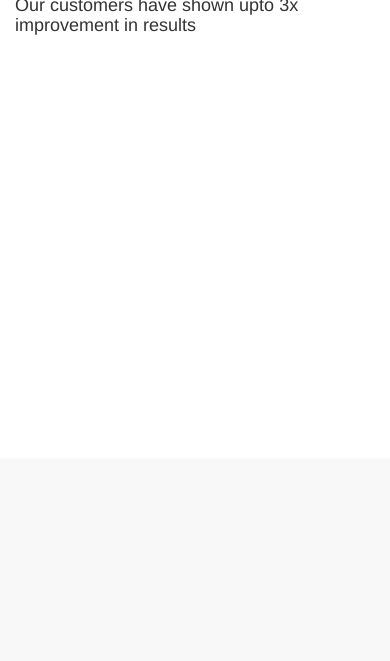
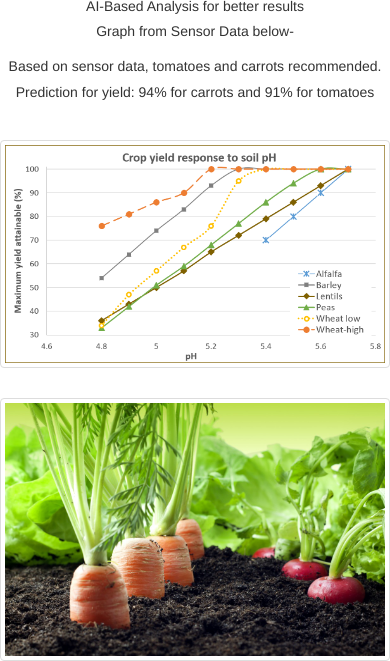
Before and after one commit to sanketg10/smart-farming, a Flask app: page / in a window 390 px wide. Shown: the part 386-1047 px from the top of the page. Before the commit the page ends 421 px from the top, so only its background shows below. Run offline with Flask 2, Linux system fonts and the light colour scheme; some libraries are stand-ins or nearby versions.

Commit message:
commit with AI results

```diff
--- a/templates/index.html
+++ b/templates/index.html
@@ -1,8 +1,8 @@
 <!DOCTYPE html>
 <html>
 <link rel=stylesheet type=text/css href="{{ url_for('static', filename='bootstrap.min.css') }}">
-<link rel=stylesheet type=text/css href="{{ url_for('static', filename='style.css') }}">
-<link href='http://fonts.googleapis.com/css?family=Lato:400,700' rel='stylesheet' type='text/css'>
+<!-- <link rel=stylesheet type=text/css href="{{ url_for('static', filename='style.css') }}">
+ --><link href='http://fonts.googleapis.com/css?family=Lato:400,700' rel='stylesheet' type='text/css'>
 <script type="text/javascript" src="{{ url_for('static', filename='jquery.min.js') }}"></script>
 <script type="text/javascript" src="{{ url_for('static', filename='bootstrap.min.js') }}"></script>
 
@@ -36,8 +36,9 @@
         <span class="icon-bar"></span>
         <span class="icon-bar"></span>
       </button>
-      <a class="navbar-brand" href="#" style="font-size:25px;margin-left:10px">Smart-Farming</a>
+      <a class="navbar-brand" href="#" style="font-size:30px;margin-left:10px;font-family:cursive;font:italic bold Sans Serif;text-shadow: 4px 4px 4px #aaa;">Smart-Farming</a>
     </div>
+
     <div class="collapse navbar-collapse" id="myNavbar">
       <ul class="nav navbar-nav navbar-right">
         <li><a href="#">IoT Box</a></li>
@@ -70,15 +71,42 @@
   </div>
 </nav> -->
 
-<div class="container-fluid">
-<img src="/static/pictures/farming.jpg" class="img-rounded img-responsive" style="max-width:100%;
-background-size:cover;">
+<!-- <div class="container-fluid">
+<img src="/static/pictures/farming.jpg" class="img-rounded img-responsive">
+</div> -->
+
+<div class="image">
+      <img src="/static/pictures/farming.jpg" alt="" class="img-rounded img-responsive" style="max-width:100%;
+      background-size:cover;"/>
+
+<!--       <h2 class = "text-center" style="position: relative; top: -500px; left: 0; width: 100%;">Smart Farming: Utilizing the power of AI for better yields</h2> -->
 </div>
 
-  <div class = "col-md-6 col-sm-12 col-md-offset-1">
-    <h4> Use the power of data for smarter farming! </h4>
-    <h4> Our customers have shown upto 3x improvement in results</h4>
-  </div>
+<div class="row">
+<div class = "col-md-6 col-sm-12">
+<div class = "text-center" style="margin-top:20px">
+<h5> AI-Based Analysis for better results </h5>
+<h5> Graph from Sensor Data below-  </h5>
+</div>
+</div>
+
+<div class = "col-md-6 col-sm-12">
+<div class = "text-center" style="margin-top:20px">
+<h5> Based on sensor data, tomatoes and carrots recommended. </h5>
+<h5> Prediction for yield: 94% for carrots and 91% for tomatoes</h5>
+</div>
+</div>
+</div>
+
+<div class="row">
+<div class="container-fluid col-md-6 col-sm-12" style="margin-top:30px">
+<img src="/static/pictures/Graphs/crop_response.png" class="img-thumbnail img-responsive">
+</div>
+
+<div class="container-fluid col-md-6 col-sm-12" style="margin-top:30px">
+<img src="/static/pictures/veggies.jpg" class="img-thumbnail img-responsive">
+</div>
+</div>
 
 
 </html>
```
